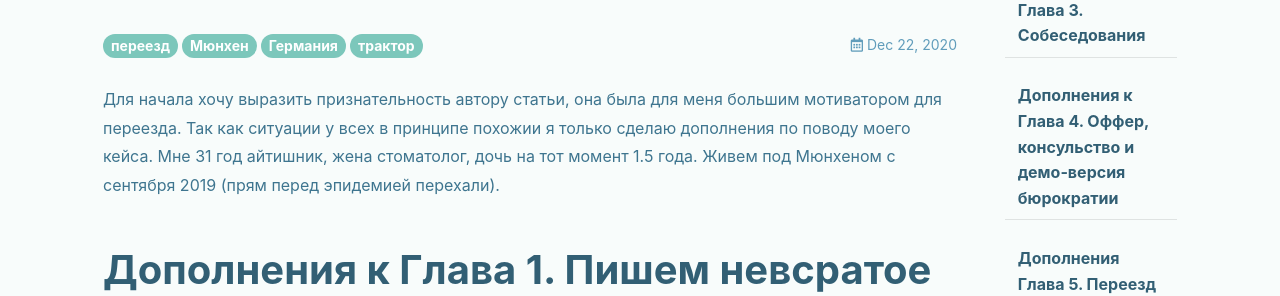
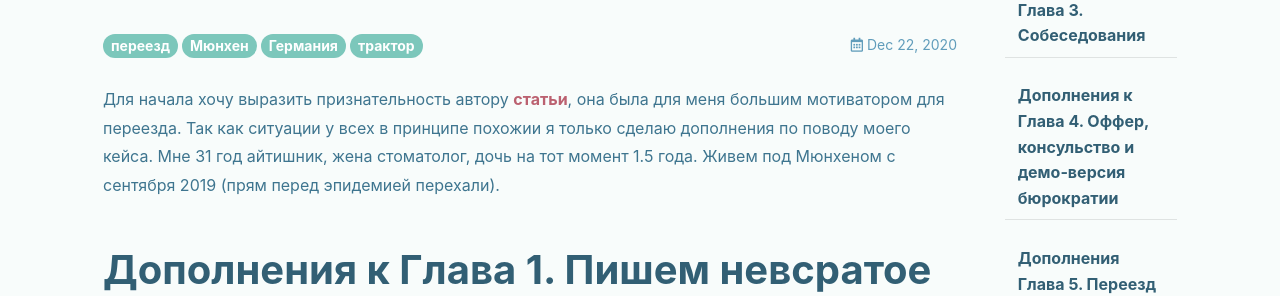
Before and after one commit to btd/btd.github.io, a Jekyll site: the page built from _posts/2020-12-22-move.md, in a window 1280 px wide and 900 px high. Shown: the part 312-608 px from the top of the window. Built offline with Jekyll 4.4.1, drawn with Linux system fonts in a browser that asks for light colours; nearby versions of some CDN libraries; part of the change alters nothing that is shown.

```diff
--- a/_posts/2020-12-22-move.md
+++ b/_posts/2020-12-22-move.md
@@ -4,7 +4,7 @@ key: 20201222
 tags: переезд Мюнхен Германия трактор
 ---
 
-Для начала хочу выразить признательность автору статьи, она была для меня большим мотиватором для переезда.
+Для начала хочу выразить признательность автору [статьи](https://vas3k.ru/blog/go_to_berlin/), она была для меня большим мотиватором для переезда.
 Так как ситуации у всех в принципе похожии я только сделаю дополнения по поводу моего кейса.
 Мне 31 год айтишник, жена стоматолог, дочь на тот момент 1.5 года. Живем под Мюнхеном с сентября 2019 (прям перед эпидемией перехали).
 
```
